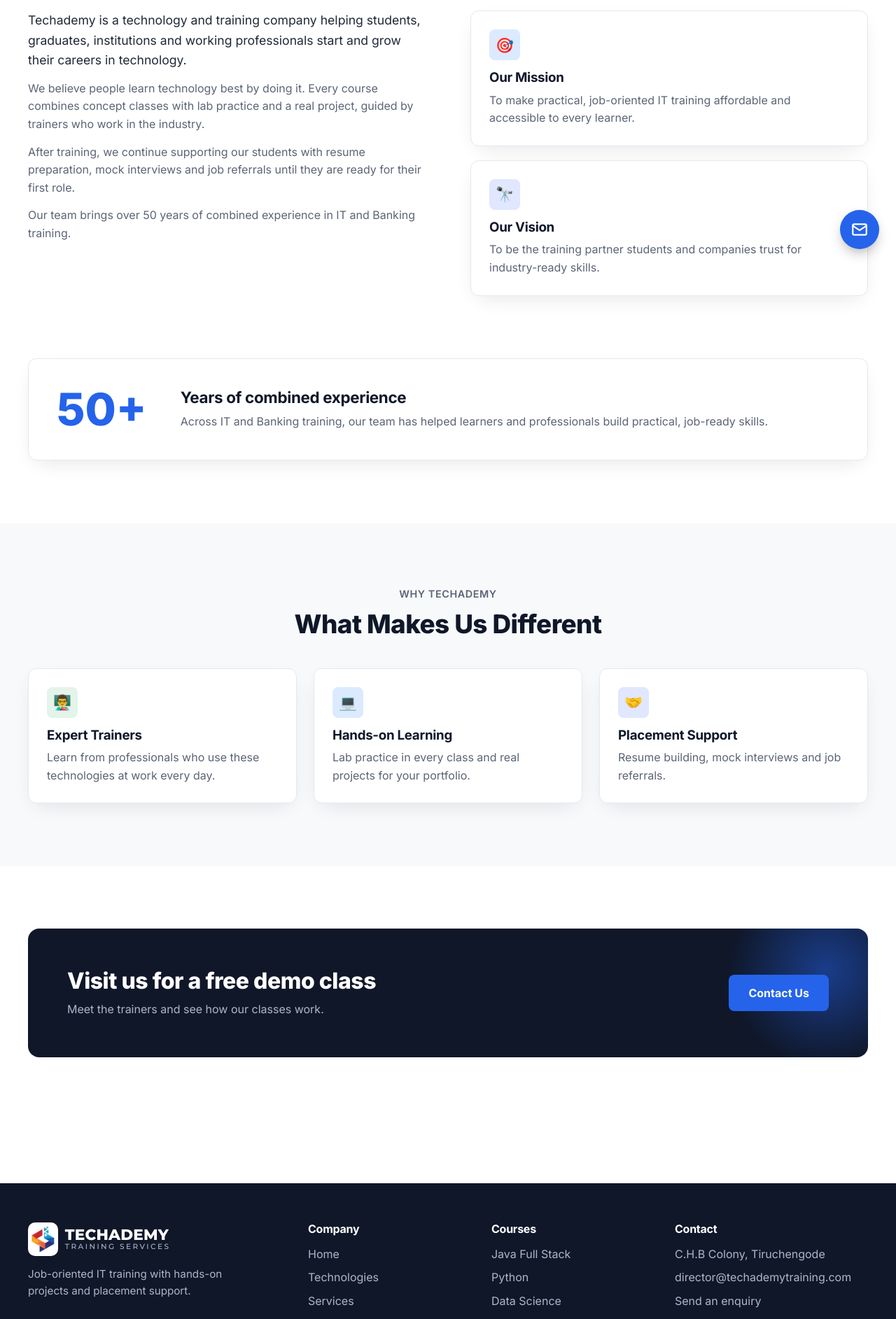
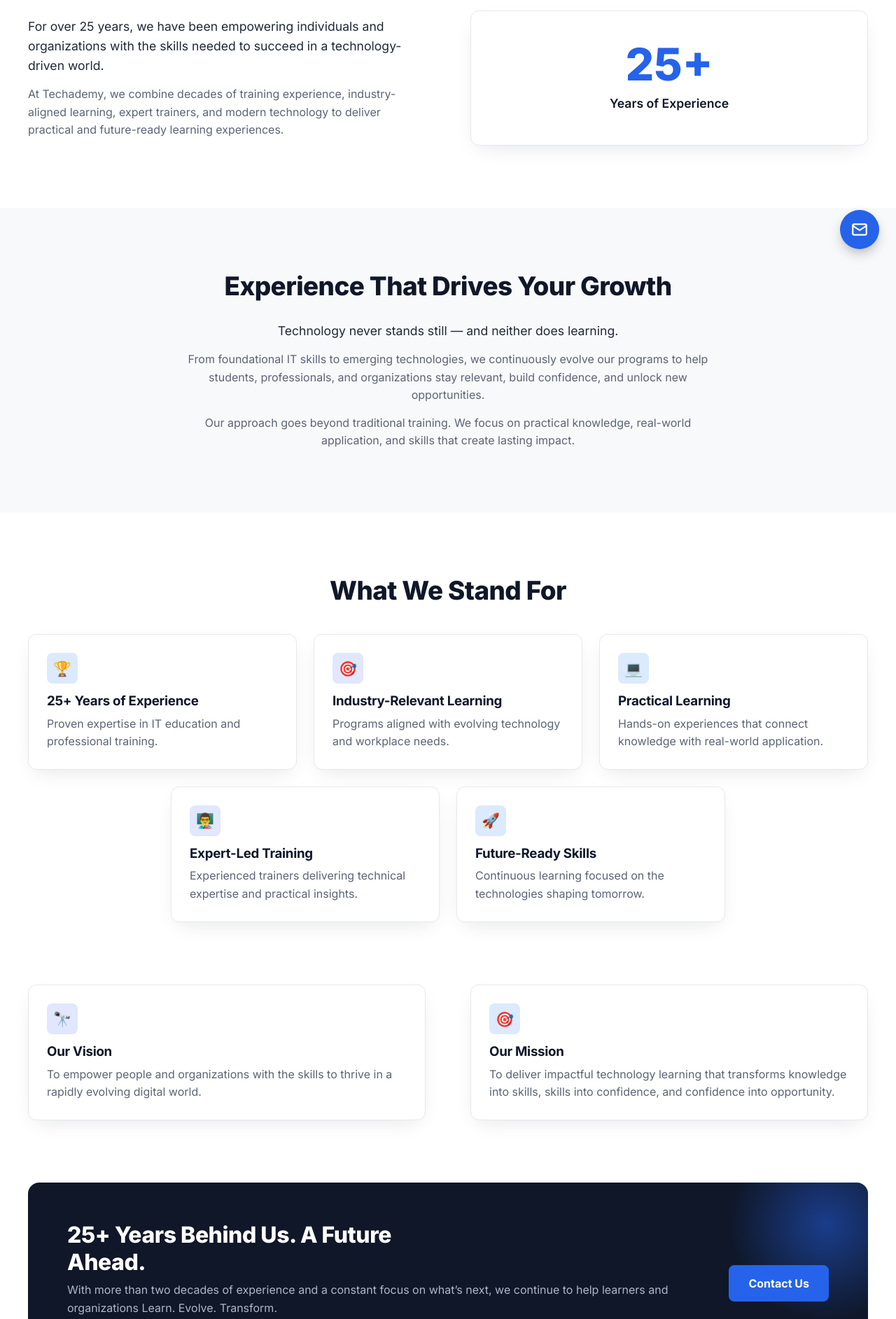
Before and after one commit to harishsivakumarjs/techademy, a React (Vite) app: page /about in a window 1280 px wide. Shown: the part 420-2305 px from the top of the page at 70% size. Built offline with nearby package versions, Linux system fonts and the light colour scheme.

Commit message:
updated about us page

```diff
--- a/src/components/Band.jsx
+++ b/src/components/Band.jsx
@@ -1,9 +1,11 @@
-export default function Band({ title, text, action }) {
+// children (optional) render under the text, e.g. an extra closing line
+export default function Band({ title, text, action, children }) {
   return (
     <div className="band">
       <div>
         <h2>{title}</h2>
         <p>{text}</p>
+        {children}
       </div>
       {action}
     </div>
--- a/src/index.css
+++ b/src/index.css
@@ -212,7 +212,9 @@
 .band::after{content:"";position:absolute;right:-80px;top:-80px;width:280px;height:280px;border-radius:50%;background:radial-gradient(circle,rgba(37,99,235,.5),transparent 70%)}
 .band h2{color:#fff;font-size:clamp(1.5rem,3vw,2rem);font-weight:800;max-width:24ch}
 .band p{color:#AEB6C8;margin-top:8px}
+.band > div{flex:1 1 360px}
 .band .btn{position:relative;z-index:1}
+.band .band-note{color:#fff;font-weight:700;margin-top:14px}
 
 /* inner page header */
 .phead{background:var(--hero);padding:clamp(40px,6vw,72px) 0}
@@ -226,15 +228,20 @@
 @media (max-width:860px){.two{grid-template-columns:1fr}}
 .prose p{color:var(--soft);margin-top:14px}
 .prose p:first-child{margin-top:0;color:var(--text);font-size:1.1rem}
-.mvg{display:grid;gap:20px}
 .mv{background:var(--card);border:1px solid var(--line);border-radius:12px;padding:26px;box-shadow:var(--shadow)}
 .mv .ic{width:44px;height:44px;border-radius:8px;display:grid;place-items:center;margin-bottom:14px;font-size:1.3rem}
 .mv h3{margin-bottom:8px}
 .mv p{color:var(--soft)}
-.exp{display:flex;align-items:center;gap:clamp(20px,4vw,48px);background:var(--card);border:1px solid var(--line);border-radius:12px;padding:clamp(24px,4vw,40px);box-shadow:var(--shadow)}
-.exp-num{flex:none;font-size:clamp(2.6rem,6vw,4rem);font-weight:800;line-height:1;color:var(--brand)}
-.exp h2{font-size:1.4rem;margin-bottom:8px}
-.exp p{color:var(--soft)}
+.about-intro{align-items:center}
+.years{background:var(--card);border:1px solid var(--line);border-radius:12px;padding:clamp(28px,4vw,44px);box-shadow:var(--shadow);text-align:center}
+.years strong{display:block;font-size:clamp(2.6rem,6vw,4rem);font-weight:800;line-height:1;color:var(--brand)}
+.years span{display:block;margin-top:10px;font-weight:600;font-size:1.1rem;color:var(--ink)}
+.narrow{max-width:760px;margin:28px auto 0;text-align:center}
+.stand{display:grid;grid-template-columns:repeat(6,1fr);gap:24px;margin-top:40px}
+.stand > *{grid-column:span 2}
+.stand > :nth-child(4):nth-last-child(2){grid-column:2 / span 2} /* centre a last row of two */
+@media (max-width:960px){.stand{grid-template-columns:1fr 1fr}.stand > *,.stand > :nth-child(4):nth-last-child(2){grid-column:auto}}
+@media (max-width:600px){.stand{grid-template-columns:1fr}}
 .why{display:grid;grid-template-columns:repeat(3,1fr);gap:24px;margin-top:40px}
 @media (max-width:860px){.why{grid-template-columns:1fr}}
 
@@ -340,7 +347,6 @@
   .phead p{font-size:1rem}
   .sec{padding:48px 0}
   .scard,.mv{padding:22px}
-  .exp{flex-direction:column;align-items:flex-start;gap:12px}
   form.enq{padding:20px}
   input,select,textarea{font-size:16px}
   .fab{right:16px;bottom:calc(16px + env(safe-area-inset-bottom,0px));width:52px;height:52px}
--- a/src/pages/About.jsx
+++ b/src/pages/About.jsx
@@ -3,84 +3,109 @@
 import PageHead from '../components/PageHead'
 import Band from '../components/Band'
 
-const DIFFERENTIATORS = [
-  { icon: '👨‍🏫', bg: '#E3F4EA', title: 'Expert Trainers', text: 'Learn from professionals who use these technologies at work every day.' },
-  { icon: '💻', bg: '#DBEAFE', title: 'Hands-on Learning', text: 'Lab practice in every class and real projects for your portfolio.' },
-  { icon: '🤝', bg: '#E0E7FF', title: 'Placement Support', text: 'Resume building, mock interviews and job referrals.' },
+const STAND_FOR = [
+  { icon: '🏆', bg: '#DBEAFE', title: '25+ Years of Experience', text: 'Proven expertise in IT education and professional training.' },
+  { icon: '🎯', bg: '#E0E7FF', title: 'Industry-Relevant Learning', text: 'Programs aligned with evolving technology and workplace needs.' },
+  { icon: '💻', bg: '#DBEAFE', title: 'Practical Learning', text: 'Hands-on experiences that connect knowledge with real-world application.' },
+  { icon: '👨‍🏫', bg: '#E0E7FF', title: 'Expert-Led Training', text: 'Experienced trainers delivering technical expertise and practical insights.' },
+  { icon: '🚀', bg: '#DBEAFE', title: 'Future-Ready Skills', text: 'Continuous learning focused on the technologies shaping tomorrow.' },
 ]
+
+const WHY_CHOOSE = [
+  { icon: '🏆', bg: '#DBEAFE', title: '25+ Years of Experience', text: 'With over 25 years of experience in IT education and professional training, we bring proven expertise, industry understanding, and a commitment to quality learning.' },
+  { icon: '🤝', bg: '#E0E7FF', title: 'Learner-Centric Approach', text: 'Every learner has unique goals and aspirations. Our training is designed to be engaging, relevant, practical, and focused on meaningful outcomes.' },
+  { icon: '📈', bg: '#DBEAFE', title: 'Industry-Relevant Learning', text: "Our programs are aligned with evolving technology trends and industry requirements, helping learners build skills that are relevant to today's workplace." },
+]
+
+function Card({ c }) {
+  return (
+    <div className="mv">
+      <div className="ic" style={{ background: c.bg }}>{c.icon}</div>
+      <h3>{c.title}</h3>
+      <p>{c.text}</p>
+    </div>
+  )
+}
 
 export default function About() {
   usePageTitle('About Us | Techademy Technology and Training Company')
 
   return (
     <>
-      <PageHead crumb="About Us" title="About Techademy">
-        Helping students and professionals build successful careers in technology.
+      <PageHead crumb="About Us" title="About Us">
+        25+ Years of Learning. Evolving with Technology.
       </PageHead>
 
       <section className="sec">
+        <div className="wrap two about-intro">
+          <div className="prose">
+            <p>For over 25 years, we have been empowering individuals and organizations with the skills needed to succeed in a technology-driven world.</p>
+            <p>At Techademy, we combine decades of training experience, industry-aligned learning, expert trainers, and modern technology to deliver practical and future-ready learning experiences.</p>
+          </div>
+          <div className="years">
+            <strong>25+</strong>
+            <span>Years of Experience</span>
+          </div>
+        </div>
+      </section>
+
+      <section className="sec" style={{ background: 'var(--bg2)' }}>
+        <div className="wrap">
+          <h2 className="h2 center">Experience That Drives Your Growth</h2>
+          <div className="prose narrow">
+            <p>Technology never stands still — and neither does learning.</p>
+            <p>From foundational IT skills to emerging technologies, we continuously evolve our programs to help students, professionals, and organizations stay relevant, build confidence, and unlock new opportunities.</p>
+            <p>Our approach goes beyond traditional training. We focus on practical knowledge, real-world application, and skills that create lasting impact.</p>
+          </div>
+        </div>
+      </section>
+
+      <section className="sec">
+        <div className="wrap">
+          <h2 className="h2 center">What We Stand For</h2>
+          <div className="stand">
+            {STAND_FOR.map((c) => (
+              <Card c={c} key={c.title} />
+            ))}
+          </div>
+        </div>
+      </section>
+
+      <section className="sec" style={{ paddingTop: 0 }}>
         <div className="wrap two">
-          <div className="prose">
-            <p>Techademy is a technology and training company helping students, graduates, institutions and working professionals start and grow their careers in technology.</p>
-            <p>We believe people learn technology best by doing it. Every course combines concept classes with lab practice and a real project, guided by trainers who work in the industry.</p>
-            <p>After training, we continue supporting our students with resume preparation, mock interviews and job referrals until they are ready for their first role.</p>
-            <p>Our team brings over 50 years of combined experience in IT and Banking training.</p>
+          <div className="mv">
+            <div className="ic" style={{ background: '#E0E7FF' }}>🔭</div>
+            <h3>Our Vision</h3>
+            <p>To empower people and organizations with the skills to thrive in a rapidly evolving digital world.</p>
           </div>
-          <div className="mvg">
-            <div className="mv">
-              <div className="ic" style={{ background: '#DBEAFE' }}>🎯</div>
-              <h3>Our Mission</h3>
-              <p>To make practical, job-oriented IT training affordable and accessible to every learner.</p>
-            </div>
-            <div className="mv">
-              <div className="ic" style={{ background: '#E0E7FF' }}>🔭</div>
-              <h3>Our Vision</h3>
-              <p>To be the training partner students and companies trust for industry-ready skills.</p>
-            </div>
+          <div className="mv">
+            <div className="ic" style={{ background: '#DBEAFE' }}>🎯</div>
+            <h3>Our Mission</h3>
+            <p>To deliver impactful technology learning that transforms knowledge into skills, skills into confidence, and confidence into opportunity.</p>
           </div>
         </div>
       </section>
 
       <section className="sec" style={{ paddingTop: 0 }}>
         <div className="wrap">
-          <div className="exp">
-            <strong className="exp-num">50+</strong>
-            <div>
-              <h2>Years of combined experience</h2>
-              <p>
-                Across IT and Banking training, our team has helped learners and professionals build practical,
-                job-ready skills.
-              </p>
-            </div>
-          </div>
+          <Band
+            title="25+ Years Behind Us. A Future Ahead."
+            text="With more than two decades of experience and a constant focus on what’s next, we continue to help learners and organizations Learn. Evolve. Transform."
+            action={<Link className="btn btn-primary" to="/contact">Contact Us</Link>}
+          >
+            <p className="band-note">Build the skills for tomorrow, today.</p>
+          </Band>
         </div>
       </section>
 
-      <section className="sec" style={{ background: 'var(--bg2)' }}>
+      <section className="sec" style={{ paddingTop: 0 }}>
         <div className="wrap">
-          <div className="center">
-            <p className="eyebrow">WHY TECHADEMY</p>
-            <h2 className="h2">What Makes Us Different</h2>
-          </div>
+          <h2 className="h2 center">Why Choose Us?</h2>
           <div className="why">
-            {DIFFERENTIATORS.map((d) => (
-              <div className="mv" key={d.title}>
-                <div className="ic" style={{ background: d.bg }}>{d.icon}</div>
-                <h3>{d.title}</h3>
-                <p>{d.text}</p>
-              </div>
+            {WHY_CHOOSE.map((c) => (
+              <Card c={c} key={c.title} />
             ))}
           </div>
-        </div>
-      </section>
-
-      <section className="sec">
-        <div className="wrap">
-          <Band
-            title="Visit us for a free demo class"
-            text="Meet the trainers and see how our classes work."
-            action={<Link className="btn btn-primary" to="/contact">Contact Us</Link>}
-          />
         </div>
       </section>
     </>
```
